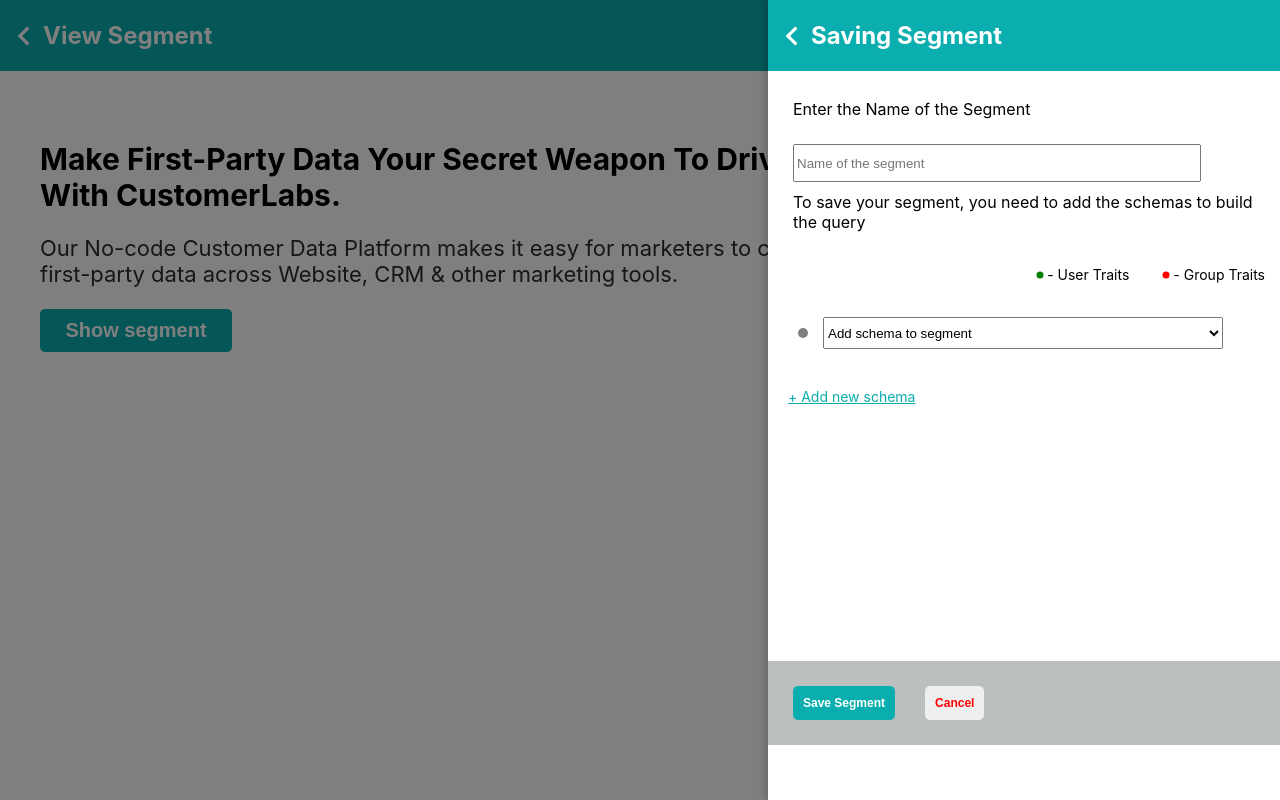
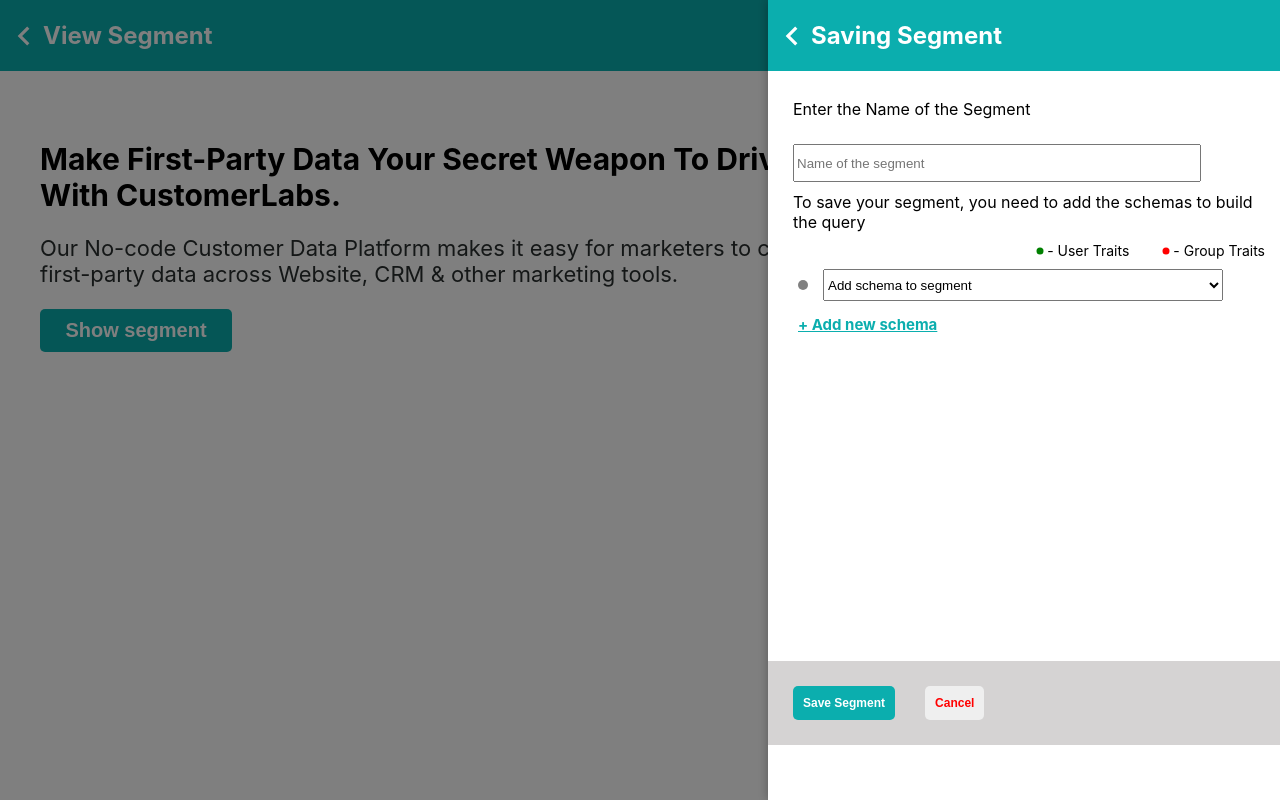
Before and after one commit to Neeraja-Gadi/customlabs, a React (Create React App) app: page / in a window 1280 px wide. Both pictures are taken after a click on the button "Show segment". Built offline with nearby package versions, Linux system fonts and the light colour scheme.

Commit message:
blue box option functionality updated

```diff
--- a/src/App.css
+++ b/src/App.css
@@ -128,8 +128,9 @@
 }
 
 .add-schema-link{
-  padding: 5px;
-  font-size: 14px;
+  padding: 0px 15px;
+  font-size: 15px;
+  font-weight: bold;
   color:#0baeae ;
 }
 
@@ -140,7 +141,7 @@
   display: flex;
   bottom: 0px;
   width: 100%;
-  background-color: #bcbfc0;
+  background-color: #d5d3d3;
   padding: 10px;
   text-align: center;
 }
--- a/src/components/BlueBox.js
+++ b/src/components/BlueBox.js
@@ -93,7 +93,7 @@
                             <select key={i}  id={`schema-dropdown-${i}`} style={{ width: "25rem", height: "2rem", }}
                                 onChange={(event)=>handleChangeOption(event,i)}
                             >
-                                <option value="" disabled selected hidden >{sc.label}</option>
+                                <option value=""  selected hidden >{sc.label}</option>
                                 {schemaArray.map((schema, key) => (
                                     !schema.selected ?
                                         <option key={key} value={key} >{schema.label}</option>
@@ -110,7 +110,6 @@
             </div>
 
 
-            <br></br>
 
             <div className='add-schema-to-segment-box'>
                 <GoDotFill style={{ color: "gray" }} />
@@ -118,15 +117,15 @@
                     onChange={handleChange}
 
                 >
-                    <option value="" style={{width:"10px"}} disabled selected hidden>Add schema to segment</option>
+                    <option value="" style={{width:"10px"}}  selected hidden>Add schema to segment</option>
                     {schemaArray.map((schema, key) => (
                         schema.selected == false ?
                             <option key={"select" + key} value={key}  >{schema.label} </option>
-                            : <option value="" disabled selected hidden>Add schema to segment</option>
+                            : <option value=""  selected hidden>Add schema to segment</option>
                     ))}
                 </select>
             </div>
-            <br></br>
+
 
             <a href="#" onClick={() => handleAddSchema(selector)} className="add-schema-link">+ Add new schema</a>
         </>
--- a/src/components/Footer.js
+++ b/src/components/Footer.js
@@ -33,12 +33,13 @@
             }
         })
             .then((response) => {
-                console.info(response.data, "rrr")
+                props.onClose()
             }).catch((err) => {
                 console.error(err)
+                props.onClose()
             })
 
-        props.onClose()
+
     }
 
 
--- a/src/components/SegmentPopUp.js
+++ b/src/components/SegmentPopUp.js
@@ -37,7 +37,6 @@
                             />
                         </div>
                         <p style={{ fontWeight: "normal", fontSize: "16px",margin:'10px' }}>To save your segment, you need to add the schemas to build the query </p>
-                        <br></br>
                         <div className='traits-wrapper'>
                             <Traits />
                         </div>
```
Also changed, not shown: 1 other file (tests, documents, lock files or other folders).
